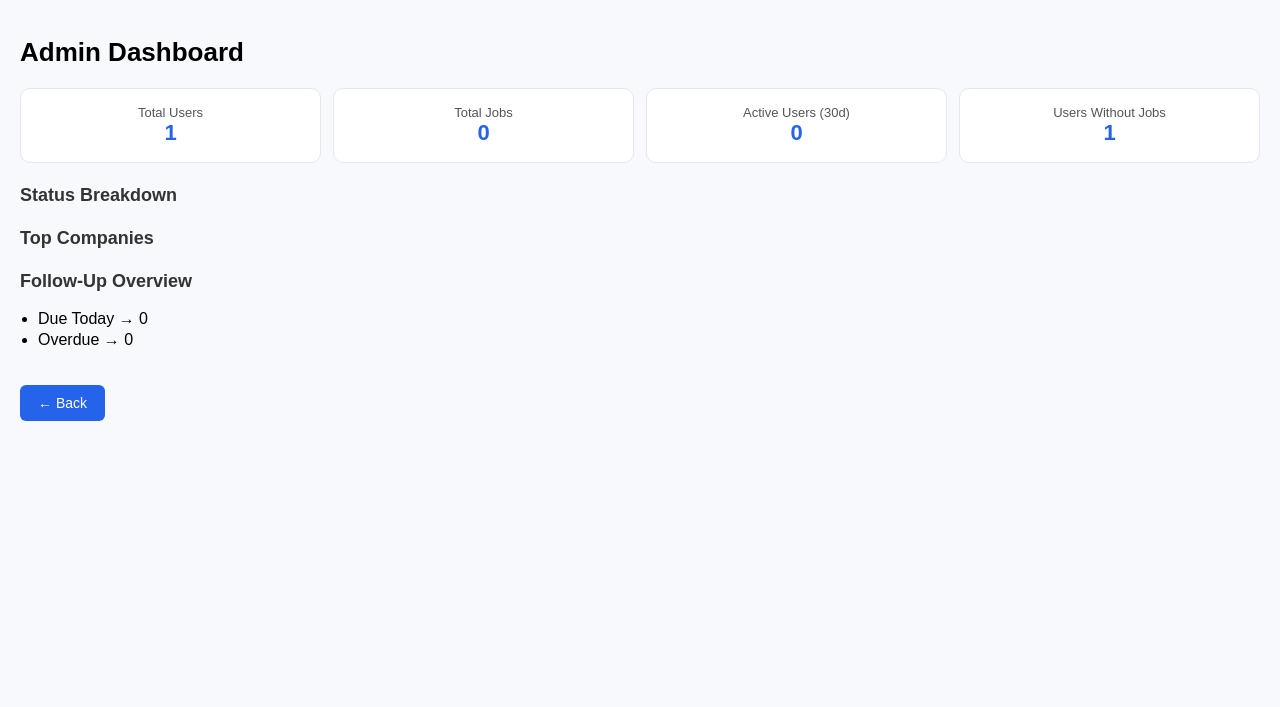
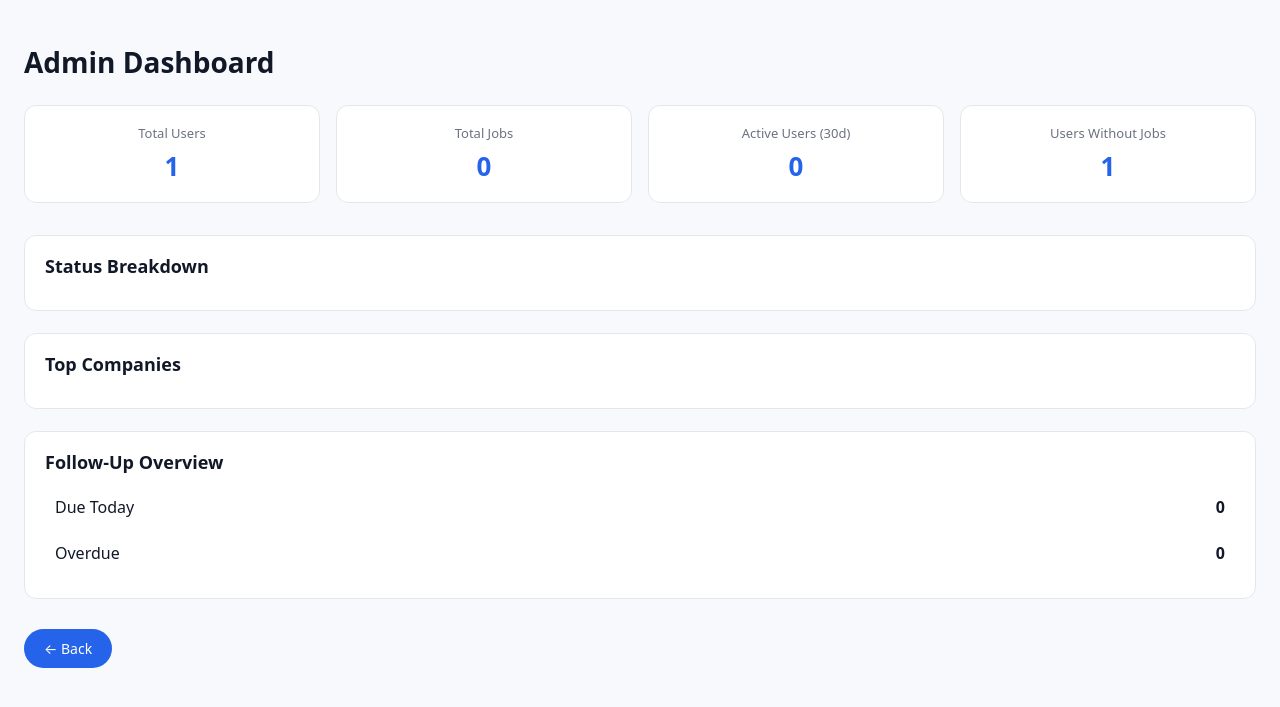
Before and after one commit to satyajeetmaity/Job-Application-Tracker, a Django app: page /admin-dashboard/ in a window 1280 px wide. Shown: the top 707 px of the page. Run offline with Django 5.2, Linux system fonts and the light colour scheme; the visitor is signed in with stand-in values (Sample User, id 1); data comes from the database, SQL or seed files in the repository; data that the repository does not hold is empty.

Commit message:
Initial commit: Job Application Tracker with admin dashboard

```diff
--- a/job_tracker/job_tracker/urls.py
+++ b/job_tracker/job_tracker/urls.py
@@ -18,11 +18,12 @@ from django.contrib import admin
 from django.contrib.auth import views as auth_views
 from django.urls import path, include
 from jobs.views import signup, verify_email, home, job_list, job_detail, job_create, job_update, job_delete, export_jobs_csv, followup_list, upcoming_followups, stats_view, job_quick_status, job_quick_priority, job_followup_done, job_followup_quick_update
-from jobs.views_admin import admin_dashboard
+from jobs.views_admin import admin_dashboard, admin_job_list
 
 urlpatterns = [
     path('admin/', admin.site.urls),
     path("admin-dashboard/", admin_dashboard, name="admin_dashboard"),
+    path("admin-dashboard/jobs/", admin_job_list, name="admin_job_list"),
 
     path('accounts/', include('django.contrib.auth.urls')),
 
--- a/job_tracker/jobs/templates/jobs/admin_dashboard.html
+++ b/job_tracker/jobs/templates/jobs/admin_dashboard.html
@@ -3,75 +3,215 @@
 <head>
     <meta charset="UTF-8">
     <title>Admin Dashboard</title>
+
     <style>
+        :root {
+            --bg: #f7f9fc;
+            --card-bg: #ffffff;
+            --border: #e5e7eb;
+            --primary: #2563eb;
+            --text-main: #111827;
+            --text-muted: #6b7280;
+        }
+
+        * {
+            box-sizing: border-box;
+        }
+
         body {
-            font-family: sans-serif;
-            background: #f7f9fc;
+            font-family: system-ui, -apple-system, BlinkMacSystemFont, "Segoe UI", sans-serif;
+            background: var(--bg);
             margin: 0;
-            padding: 20px;
+            padding: 24px;
+            color: var(--text-main);
         }
-        h1 { font-size: 26px; margin-bottom: 20px;}
+
+        h1 {
+            font-size: 28px;
+            margin-bottom: 24px;
+        }
+
+        /* ================== DASHBOARD CARDS ================== */
+
         .grid {
             display: grid;
-            grid-template-columns: repeat(auto-fit, minmax(160px, 1fr));
-            gap: 12px;
+            grid-template-columns: repeat(auto-fit, minmax(180px, 1fr));
+            gap: 16px;
+            margin-bottom: 32px;
         }
+
         .card {
-            background: white;
-            padding: 16px;
-            border-radius: 10px;
-            border: 1px solid #e2e8f0;
+            background: var(--card-bg);
+            padding: 18px;
+            border-radius: 12px;
+            border: 1px solid var(--border);
             text-align: center;
+            cursor: pointer;
+            transition: transform 0.15s ease, box-shadow 0.15s ease;
         }
-        .label { font-size: 13px; color: #555; }
-        .value { font-size: 22px; color: #2563eb; font-weight: 700; }
-        h3 { margin-top: 22px; font-size: 18px; color: #333; }
+
+        .card:hover {
+            transform: translateY(-3px);
+            box-shadow: 0 10px 20px rgba(0, 0, 0, 0.08);
+        }
+
+        .label {
+            font-size: 13px;
+            color: var(--text-muted);
+            margin-bottom: 6px;
+        }
+
+        .value {
+            font-size: 26px;
+            font-weight: 700;
+            color: var(--primary);
+        }
+
+        /* ================== SECTIONS ================== */
+
+        .section {
+            background: var(--card-bg);
+            border: 1px solid var(--border);
+            border-radius: 12px;
+            padding: 18px 20px;
+            margin-bottom: 22px;
+        }
+
+        .section h3 {
+            margin: 0 0 14px;
+            font-size: 18px;
+        }
+
+        ul {
+            padding-left: 0;
+            list-style: none;
+            margin: 0;
+        }
+
+        li {
+            margin-bottom: 8px;
+        }
+
+        li a {
+            text-decoration: none;
+            color: var(--text-main);
+            display: flex;
+            justify-content: space-between;
+            padding: 8px 10px;
+            border-radius: 8px;
+            transition: background 0.12s ease;
+        }
+
+        li a:hover {
+            background: #eff6ff;
+            color: var(--primary);
+        }
+
+        /* ================== FOOTER BUTTON ================== */
+
         .back-btn {
-            margin-top: 20px;
             display: inline-block;
+            margin-top: 8px;
             text-decoration: none;
-            background: #2563eb;
+            background: var(--primary);
             color: white;
-            padding: 10px 18px;
-            border-radius: 6px;
+            padding: 10px 20px;
+            border-radius: 999px;
             font-size: 14px;
+            transition: background 0.15s ease;
         }
-        ul { padding-left: 18px; }
-        li { margin: 3px 0; }
+
+        .back-btn:hover {
+            background: #1d4ed8;
+        }
     </style>
 </head>
+
 <body>
 
-    <h1>Admin Dashboard</h1>
+<h1>Admin Dashboard</h1>
 
-    <div class="grid">
-        <div class="card"><div class="label">Total Users</div><div class="value">{{ total_users }}</div></div>
-        <div class="card"><div class="label">Total Jobs</div><div class="value">{{ total_jobs }}</div></div>
-        <div class="card"><div class="label">Active Users (30d)</div><div class="value">{{ active_users }}</div></div>
-        <div class="card"><div class="label">Users Without Jobs</div><div class="value">{{ users_with_no_jobs }}</div></div>
+<!-- ================== TOP METRICS ================== -->
+
+<div class="grid">
+    <a href="{% url 'admin_job_list' %}" style="text-decoration:none;">
+        <div class="card">
+            <div class="label">Total Users</div>
+            <div class="value">{{ total_users }}</div>
+        </div>
+    </a>
+
+    <a href="{% url 'admin_job_list' %}" style="text-decoration:none;">
+        <div class="card">
+            <div class="label">Total Jobs</div>
+            <div class="value">{{ total_jobs }}</div>
+        </div>
+    </a>
+
+    <div class="card">
+        <div class="label">Active Users (30d)</div>
+        <div class="value">{{ active_users }}</div>
     </div>
 
+    <div class="card">
+        <div class="label">Users Without Jobs</div>
+        <div class="value">{{ users_with_no_jobs }}</div>
+    </div>
+</div>
+
+<!-- ================== STATUS ================== -->
+
+<div class="section">
     <h3>Status Breakdown</h3>
     <ul>
         {% for s in status_stats %}
-            <li>{{ s.status|title }} → {{ s.count }}</li>
+        <li>
+            <a href="{% url 'admin_job_list' %}?status={{ s.status }}">
+                <span>{{ s.status|title }}</span>
+                <strong>{{ s.count }}</strong>
+            </a>
+        </li>
         {% endfor %}
     </ul>
+</div>
 
+<!-- ================== COMPANIES ================== -->
+
+<div class="section">
     <h3>Top Companies</h3>
     <ul>
         {% for c in top_companies %}
-            <li>{{ c.company }} → {{ c.count }}</li>
+        <li>
+            <a href="{% url 'admin_job_list' %}?q={{ c.company }}">
+                <span>{{ c.company }}</span>
+                <strong>{{ c.count }}</strong>
+            </a>
+        </li>
         {% endfor %}
     </ul>
+</div>
 
+<!-- ================== FOLLOW-UPS ================== -->
+
+<div class="section">
     <h3>Follow-Up Overview</h3>
     <ul>
-        <li>Due Today → {{ follow_today }}</li>
-        <li>Overdue → {{ follow_overdue }}</li>
+        <li>
+            <a href="{% url 'admin_job_list' %}?follow=today">
+                <span>Due Today</span>
+                <strong>{{ follow_today }}</strong>
+            </a>
+        </li>
+        <li>
+            <a href="{% url 'admin_job_list' %}?follow=overdue">
+                <span>Overdue</span>
+                <strong>{{ follow_overdue }}</strong>
+            </a>
+        </li>
     </ul>
+</div>
 
-    <a class="back-btn" href="{% url 'home' %}">← Back</a>
+<a class="back-btn" href="{% url 'job_list' %}">← Back</a>
 
 </body>
 </html>
--- a/job_tracker/jobs/views_admin.py
+++ b/job_tracker/jobs/views_admin.py
@@ -1,8 +1,9 @@
+import django
 from django.contrib.admin.views.decorators import staff_member_required
 from django.contrib.auth.models import User
-from django.db.models import Count
+from django.db.models import Count, Q
 from django.shortcuts import render
-from django.utils.timezone import now
+from django.utils import timezone
 from datetime import timedelta
 from .models import Job
 
@@ -20,14 +21,14 @@ def admin_dashboard(request):
     top_companies = Job.objects.values('company').annotate(count=Count('company')).order_by('-count')[:5]
 
     # Active user count - logged in last 30 days
-    thirty_days_ago = now() - timedelta(days=30)
+    thirty_days_ago = timezone.now() - timedelta(days=30)
     active_users = User.objects.filter(last_login__gte=thirty_days_ago).count()
 
     # Users with no jobs
     users_with_no_jobs = total_users - Job.objects.values('user').distinct().count()
 
     # Follow-ups summary
-    today = now().date()
+    today = timezone.now().date()
     follow_today = Job.objects.filter(follow_up_date=today, follow_up_done=False).count()
     follow_overdue = Job.objects.filter(follow_up_date__lt=today, follow_up_done=False).count()
 
@@ -43,3 +44,31 @@ def admin_dashboard(request):
     }
 
     return render(request, "jobs/admin_dashboard.html", context)
+
+@staff_member_required
+def admin_job_list(request):
+    jobs = Job.objects.select_related("user")
+
+    #filters
+    status = request.GET.get("status")
+    user_id = request.GET.get("user")
+    q = request.GET.get("q")
+    follow = request.GET.get("follow")
+
+    if status:
+        jobs = jobs.filter(status=status)
+    if user_id:
+        jobs = jobs.filter(user_id=user_id)
+    if q:
+        jobs = jobs.filter(Q(title__icontains=q) | Q(company__icontains=q) | Q(user__username__icontains=q))
+
+    today = timezone.localdate()
+    if follow == "today":
+        jobs = jobs.filter(follow_up_date=today, follow_up_done=False)
+    elif follow == "overdue":
+        jobs = jobs.filter(follow_up_date__lt=today, follow_up_done=False)
+
+    users = User.objects.all().order_by("username")
+
+    context = {"jobs": jobs.order_by("-id"), "users": users, "current_staus": status, "current_user": user_id, "current_q": q, "current_follow": follow}
+    return render(request, "jobs/admin_job_list.html", context)
```
Also changed, not shown: job_tracker/jobs/templates/jobs/admin_job_list.html (added, +215 -0 lines).
